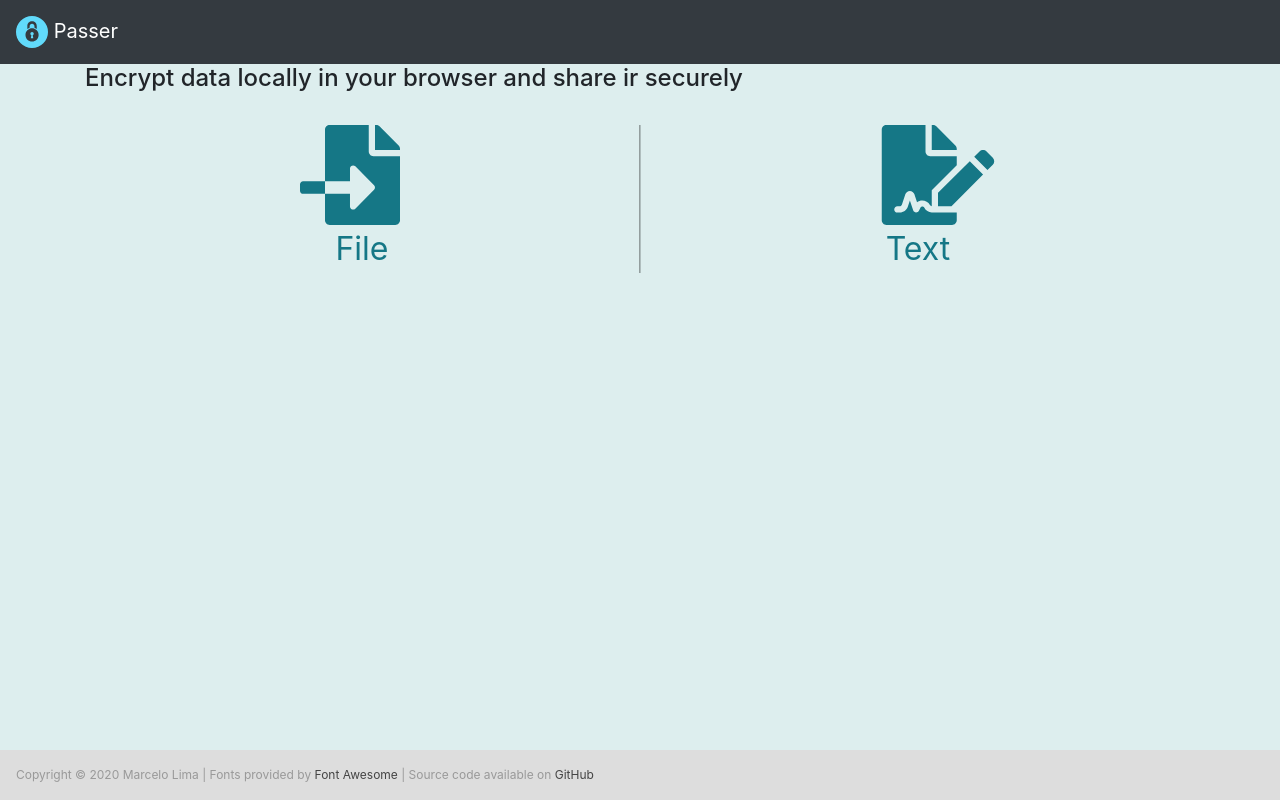
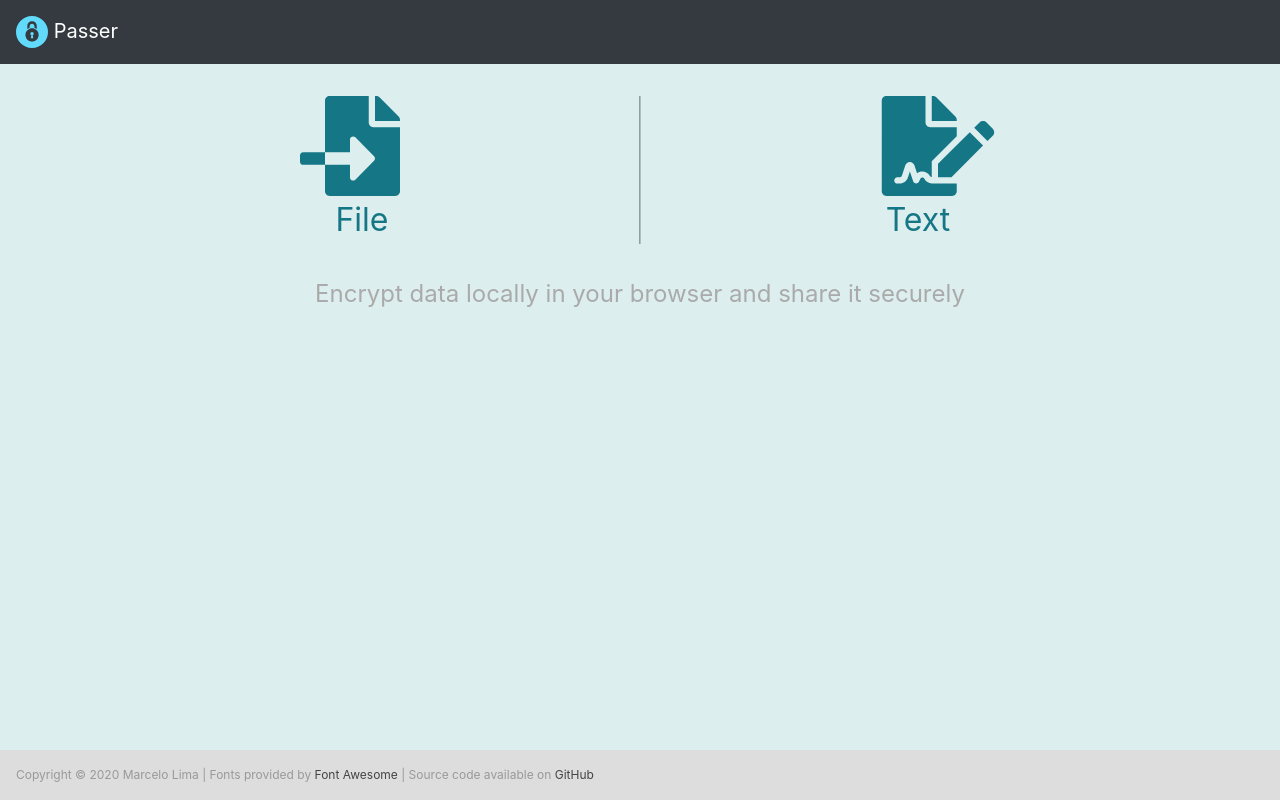
Before and after one commit to m-lima/passer, a React (Create React App) app in the folder web/: page / in a window 1280 px wide. Built offline with nearby package versions, Linux system fonts and the light colour scheme; what passer would draw is missing.

Commit message:
Redesign UI

```diff
--- a/web/src/App.css
+++ b/web/src/App.css
@@ -15,6 +15,11 @@
   background-color: transparent;
 }
 
+.app-instruction {
+  color: #aaaaaa;
+  text-align: center;
+  font-size: 1.5rem;
+}
 
 .app-spinner {
   height: 100px;
--- a/web/src/App.tsx
+++ b/web/src/App.tsx
@@ -187,7 +187,7 @@ const App = () => {
         <Input
           innerRef={inputRef}
           type='textarea'
-          placeholder={'Type message to encrypt locally on your browser'}
+          placeholder={'Type message to encrypt locally in your browser'}
           autoComplete='off'
           onChange={e => setSecretText(e.target.value)}
           value={secretText}
@@ -213,8 +213,7 @@ const App = () => {
       const spinner = () => <div className='app-spinner'><Spinner className='spinner' color="info" /></div>
 
   const mainContent = () =>
-    <>
-      <h4>Encrypt data locally in your browser and share ir securely</h4>
+    <Container role='main'>
       <div className='app-input'>
         <div className='app-input-button' id={isDragActive ? 'active' : ''} {...getRootProps()}>
           <input {...getInputProps()} />
@@ -227,7 +226,7 @@ const App = () => {
         </div>
       </div>
       {packs.length > 0 ? packList() : ''}
-    </>
+    </Container>
 
   const footer = () =>
     <Footer>
@@ -239,9 +238,15 @@ const App = () => {
       {navBar()}
       {inputModal()}
       {alerts.map(alert => <Alert {...alert} />)}
-      <Container role='main'>
-        {encrypting ? spinner() : mainContent()}
-      </Container>
+      {encrypting ? spinner() : mainContent()}
+      {packs.length > 0
+        ? <></>
+        : <div className='app-instruction'>
+            <span className='avoid-wrap'>Encrypt data locally in your browser</span>
+            {' '}
+            <span className='avoid-wrap'>and share it securely</span>
+          </div>
+      }
       {footer()}
     </>
   )
--- a/web/src/index.scss
+++ b/web/src/index.scss
@@ -21,3 +21,7 @@ $body-bg: #ddeeee;
 @import "node_modules/bootstrap/scss/progress";
 @import "node_modules/bootstrap/scss/spinners";
 @import "node_modules/bootstrap/scss/list-group";
+
+.avoid-wrap {
+  display: inline-block;
+}
```
